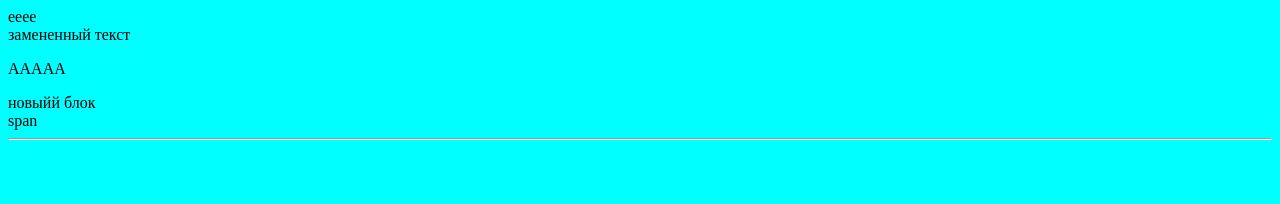
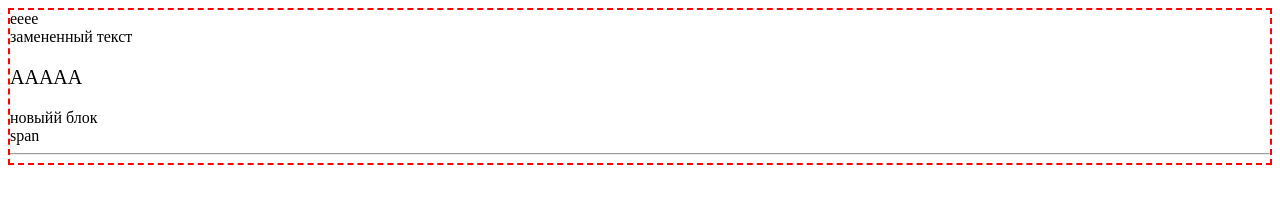
Before and after one commit to ZhenyaKhomich/newProject, a plain HTML site: page index.html in a window 1280 px wide. Drawn offline with Linux system fonts and the light colour scheme.

Commit message:
added p styles

```diff
--- a/src/style.css
+++ b/src/style.css
@@ -1,7 +1,12 @@
 body {
-    background-color: aqua;
+    border: 2px dashed red;
 }
 h1 {
     background: black;
     max-width: 1200px;
 }
+
+p {
+    text-align: justify;
+    font-size: 20px;
+}
```
